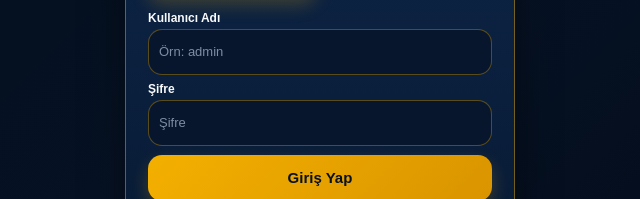
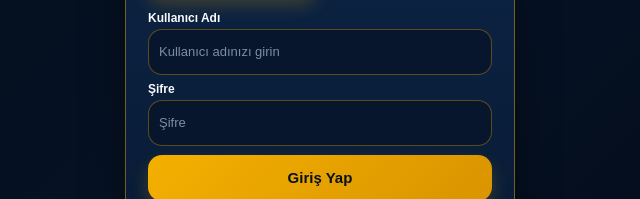
Before and after one commit to yildiz98/mesai-takip-2026, a plain HTML site: page index.html in a window 1280 px wide. Shown: the part 389-588 px from the top of the page, 320-960 px from the left. Drawn offline with Linux system fonts and the light colour scheme; no server answers.

Commit message:
Update index.html

```diff
--- a/index.html
+++ b/index.html
@@ -781,7 +781,10 @@
         <button id="registerTab" class="secondary" type="button" onclick="setAuthMode('register')">Kayıt Ol</button>
       </div>
       <div id="nameWrap" style="display:none"><label>Ad Soyad</label><input id="authName" type="text" placeholder="Ad Soyad"></div>
-      <label>Kullanıcı Adı</label><input id="authUsername" type="text" autocomplete="username" placeholder="Örn: admin">
+      <label>Kullanıcı Adı</label><input
+  id="authUsername"
+  type="text"
+  placeholder="Kullanıcı adınızı girin">
       <label>Şifre</label><input id="authPassword" type="password" autocomplete="current-password" placeholder="Şifre">
       <button id="authSubmit" type="button" onclick="submitAuth()">Giriş Yap</button>
       <button class="secondary" type="button" onclick="resetPasswordByUsername()" style="background:#07162c;color:var(--gold-2);border:1px solid var(--line);box-shadow:none">Şifremi Unuttum</button>
```
